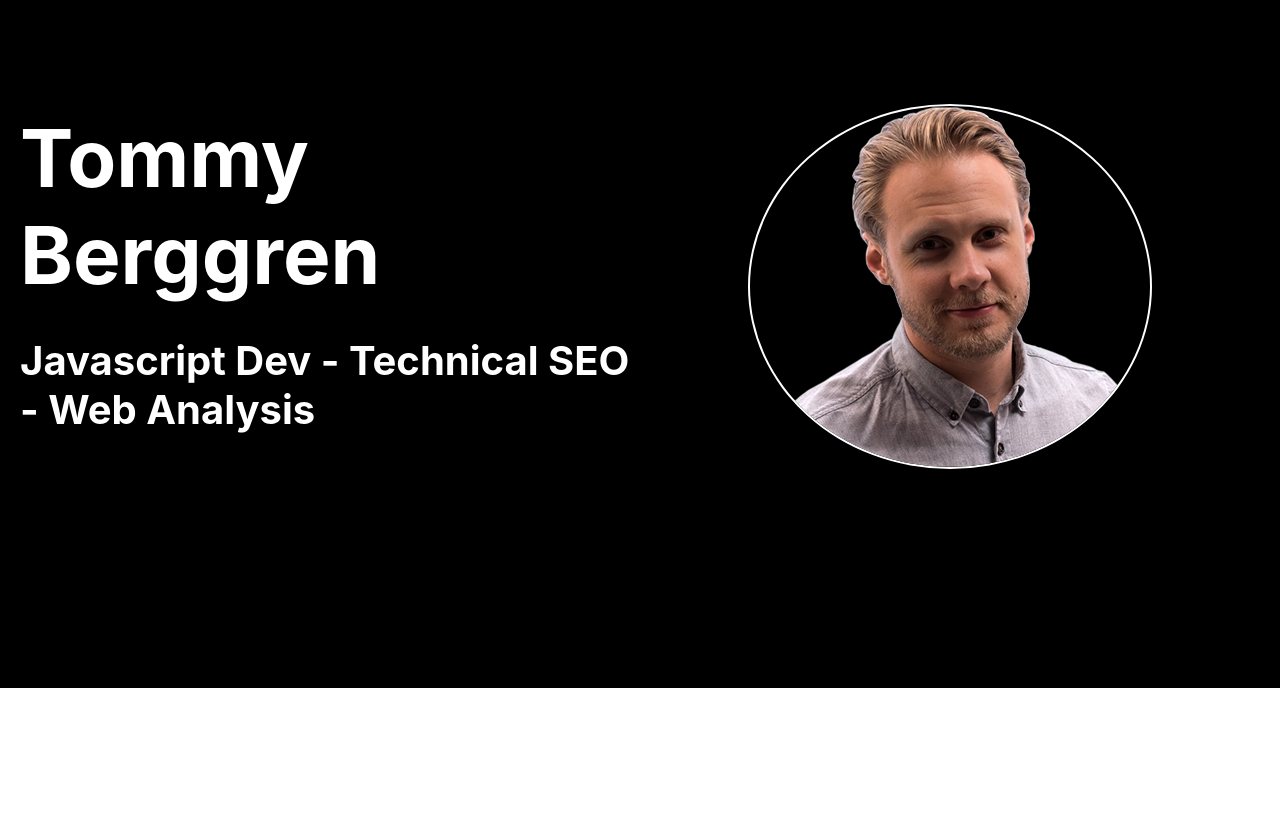
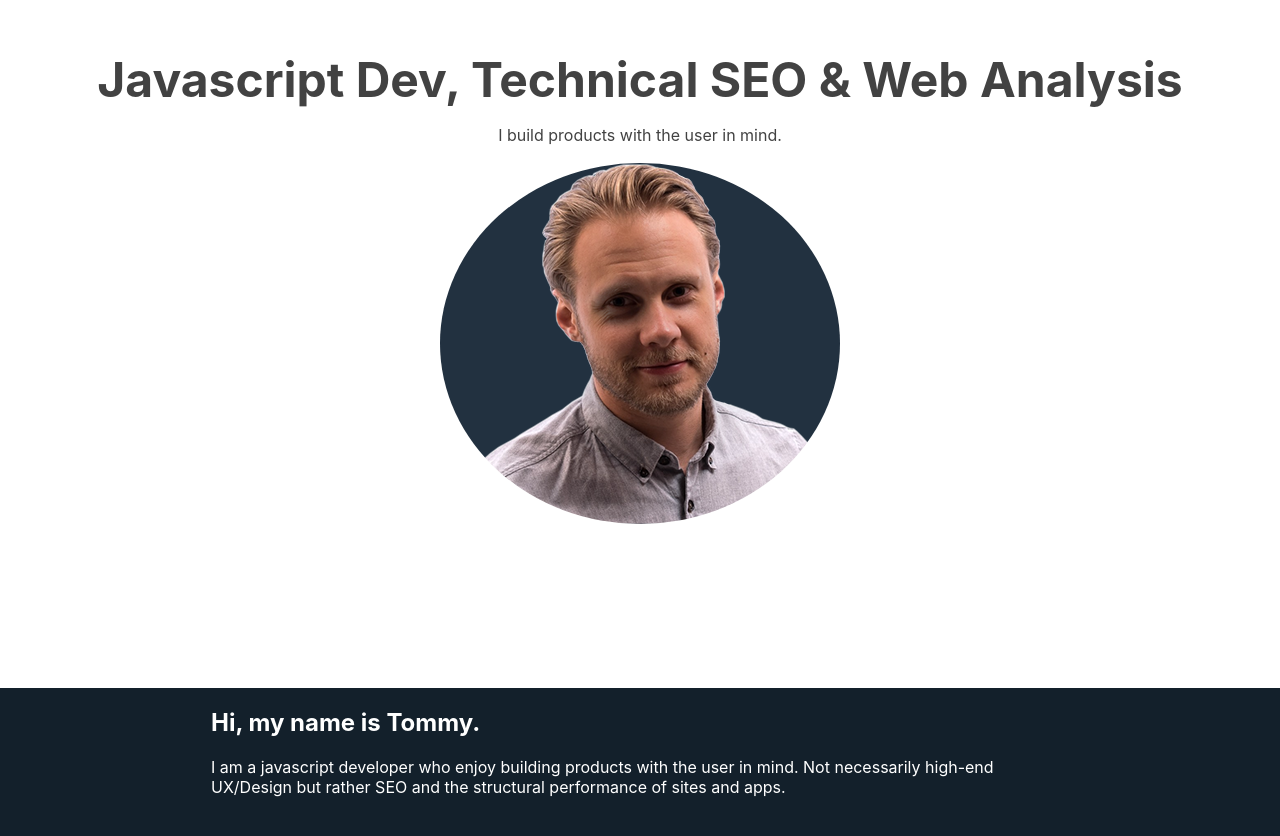
Before and after one commit to Brushan/Portfolio-site, a React (Create React App) app: page / in a window 1280 px wide. Shown: the part 112-948 px from the top of the page. Before the commit the page ends 800 px from the top, so only its background shows below. Built offline with nearby package versions, Linux system fonts and the light colour scheme.

Commit message:
Went with a flex solution in the hero instead of grid

```diff
--- /dev/null
+++ b/src/components/frontpageHero/FrontpageHero.js
@@ -0,0 +1,26 @@
+import React from 'react'
+import heroImage from '../../media/images/Tommy-blue.png'
+
+import './FrontpageHero.scss'
+
+const FrontpageHero = () => {
+  return (
+    <section className="hero">
+      <div className="hero__container">
+        <div className="hero__container__title">
+          <span className="block"></span>
+          <h1>Javascript Dev, Technical SEO & Web Analysis</h1>
+        </div>
+        <div className="hero__container__subtitle">
+          <span className="block"></span>
+          <p>I build products with the user in mind.</p>
+        </div>
+        <div className="hero__container__image">
+            <img src={heroImage} alt=""/>
+        </div>
+      </div>
+    </section>
+  )
+}
+
+export default FrontpageHero
--- /dev/null
+++ b/src/components/frontpageHero/FrontpageHero.scss
@@ -0,0 +1,85 @@
+@import "../../styles/variables.scss";
+
+.hero {
+  display: flex;
+  flex-direction: column;
+  align-items: center;
+  justify-content: center;
+
+  color: $black;
+
+  height: 100vh;
+  padding: 0 20px;
+
+  &__container {
+    max-width: 1200px;
+    display: flex;
+    flex-direction: column;
+    align-items: center;
+
+    &__title {
+      position: relative;
+
+      .block {
+        width: 0%;
+        background: #ffb510;
+        height: 100%;
+        position: absolute;
+        animation: titleBlock 2s cubic-bezier(0.74, 0.06, 0.4, 0.92) forwards;
+      }
+
+      h1 {
+        font-size: 3rem;
+        margin: 0;
+        animation: titleFadeIn 2s forwards;
+        animation-delay: 1.6s;
+        opacity: 0;
+      }
+    }
+
+    &__subtitle {
+      .block {
+        color: red;
+      }
+      h2 {
+        font-size: 2.5em;
+      }
+    }
+
+    &__image {
+      display: flex;
+      justify-content: center;
+      align-items: center;
+
+      img {
+        border-radius: 50%;
+        border: 2px solid white;
+        max-width: 100%;
+      }
+    }
+  }
+}
+
+@keyframes titleBlock {
+  0% {
+    width: 0;
+    left: 0;
+  }
+  50% {
+    width: 100%;
+    left: 0;
+  }
+  100% {
+    width: 0;
+    left: 100%;
+  }
+}
+
+@keyframes titleFadeIn {
+  0% {
+    opacity: 0;
+  }
+  100% {
+    opacity: 1;
+  }
+}
--- /dev/null
+++ b/src/components/personalInformation/PersonalInformation.js
@@ -0,0 +1,15 @@
+import React from 'react';
+import './PersonalInformation.scss';
+
+const personalInformation = () => {
+  return (
+    <section className="information">
+      <div className="information__container">
+        <h2>Hi, my name is Tommy.</h2>
+        <p>I am a javascript developer who enjoy building products with the user in mind. Not necessarily high-end UX/Design but rather SEO and the structural performance of sites and apps. </p>
+      </div>
+    </section>
+  )
+}
+
+export default personalInformation
--- /dev/null
+++ b/src/components/personalInformation/PersonalInformation.scss
@@ -0,0 +1,21 @@
+@import "../../styles/variables.scss";
+
+.information {
+  background-color: $primary;
+  color: $white;
+  height: 500px;
+  padding: 0 50px;
+
+  display: grid;
+  grid-template-columns:
+    1fr
+    calc(min(85ch, 90%))
+    1fr;
+
+  & > * {
+    grid-column: 2;
+  }
+
+  &__container {
+  }
+}
--- a/src/modules/frontpage/Frontpage.view.js
+++ b/src/modules/frontpage/Frontpage.view.js
@@ -1,27 +1,15 @@
 import React from 'react';
-import heroImage from '../../media/images/Tommy.png'
+import FrontpageHero from '../../components/frontpageHero/FrontpageHero';
+import PersonalInformation from '../../components/personalInformation/PersonalInformation';
 
 import './Frontpage.view.scss';
 
 const Frontpage = () => {
   return (
-    <section className="hero">
-      <div className="hero__heading">
-        <div className="hero__heading__title">
-          <span className="block"></span>
-          <h1>Tommy Berggren</h1>
-        </div>
-        <div className="hero__heading__subtitle">
-          <span className="block"></span>
-          <h2>Javascript Dev  - Technical SEO - Web Analysis</h2>
-        </div>
-      </div>
-      <div className="hero__image">
-        <div className="hero__image__png">
-          <img src={heroImage} alt=""/>
-        </div>
-      </div>
-    </section>
+    <div>
+      <FrontpageHero />
+      <PersonalInformation />
+    </div>
   )
 }
 
--- a/src/modules/frontpage/Frontpage.view.scss
+++ b/src/modules/frontpage/Frontpage.view.scss
@@ -1,86 +1 @@
 @import "../../styles/variables.scss";
-
-.hero {
-  display: grid;
-  grid-template-columns: 1fr 1fr;
-  grid-template-areas: "title image";
-
-  background-color: black;
-  height: 100vh;
-  padding: 0 20px;
-
-  &__heading {
-    display: flex;
-    flex-direction: column;
-    justify-content: center;
-    align-items: center;
-
-    color: $white;
-
-    &__title {
-      position: relative;
-
-      .block {
-        width: 0%;
-        background: #ffb510;
-        height: 100%;
-        position: absolute;
-        animation: titleBlock 2s cubic-bezier(0.74, 0.06, 0.4, 0.92) forwards;
-      }
-
-      h1 {
-        font-size: 5em;
-        margin: 0;
-        animation: titleFadeIn 2s forwards;
-        animation-delay: 1.6s;
-        opacity: 0;
-      }
-    }
-
-    &__subtitle {
-      .block {
-        color: red;
-      }
-      h2 {
-        font-size: 2.5em;
-      }
-    }
-  }
-
-  &__image {
-    display: flex;
-    justify-content: center;
-    align-items: center;
-
-    &__png {
-      img {
-        border-radius: 50%;
-        border: 2px solid white;
-      }
-    }
-  }
-}
-
-@keyframes titleBlock {
-  0% {
-    width: 0;
-    left: 0;
-  }
-  50% {
-    width: 100%;
-    left: 0;
-  }
-  100% {
-    width: 0;
-    left: 100%;
-  }
-}
-
-@keyframes titleFadeIn {
-  0% {
-    opacity: 0;
-  }
-  100% {
-    opacity: 1;
-  }
-}
--- a/src/styles/variables.scss
+++ b/src/styles/variables.scss
@@ -7,5 +7,5 @@ $breakpoint-xl: 1200px;
 /* Main Colors */
 $white: #fff;
 $black: rgb(66, 66, 66);
-$primary: #62899e;
+$primary: #13202b;
 $secondary: #759e5a;
```
Also changed, not shown: src/media/images/Tommy-blue.png (added).
